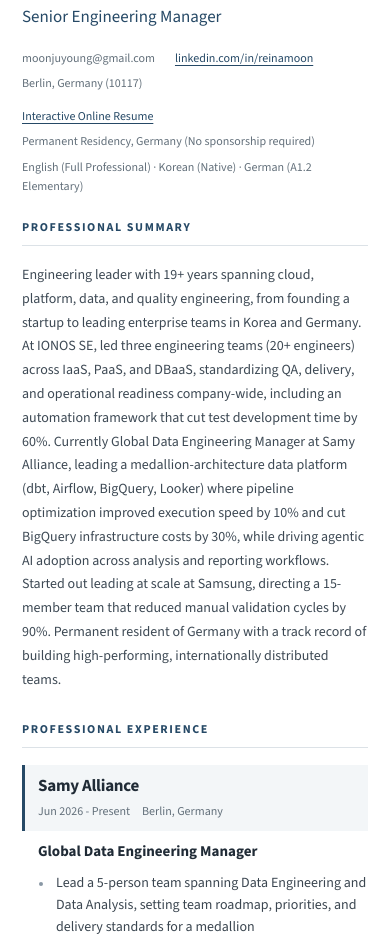
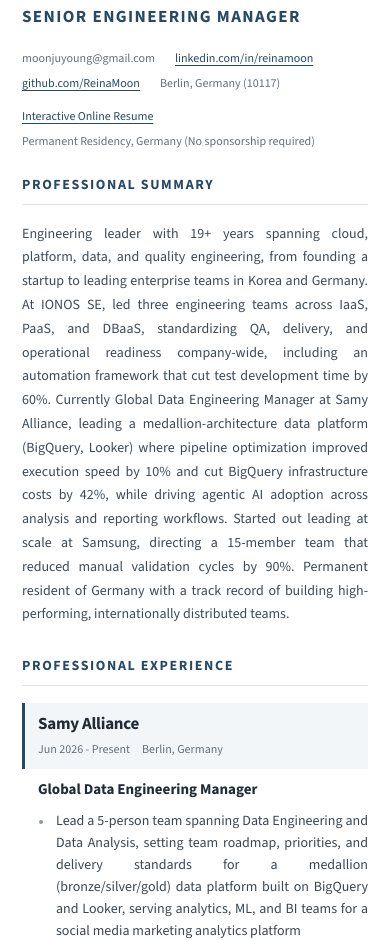
Before and after one commit to ReinaMoon/simpel_resume, a website: page index.html in a window 390 px wide. Shown: the part 176-1116 px from the top of the page. Drawn offline with nearby package versions, Linux system fonts and the light colour scheme.

Commit message:
Update resume header, Samy results, and typography
Remove phone number and languages from the header and add the GitHub link. Report the 42% BigQuery cost reduction, remove dbt and Airflow from the experience text, and drop IONOS headcount. Justify body text, enlarge section titles, uppercase the job title, and rebuild the PDF and preview image.

```diff
--- a/index.html
+++ b/index.html
@@ -110,8 +110,10 @@ a:focus-visible {
 .title {
   margin: 8px 0 18px;
   color: var(--accent);
-  font-size: 19px;
-  font-weight: 400;
+  font-size: 17px;
+  font-weight: 700;
+  letter-spacing: 1.4px;
+  text-transform: uppercase;
 }
 
 .contact-info {
@@ -130,8 +132,6 @@ a:focus-visible {
   height: 0;
 }
 
-.phone-contact { display: none; }
-
 .content { padding: 0 58px 44px; }
 
 .section { margin: 0 0 30px; }
@@ -142,7 +142,7 @@ a:focus-visible {
   padding-bottom: 9px;
   border-bottom: 1px solid var(--line);
   color: var(--accent);
-  font-size: 12px;
+  font-size: 14px;
   line-height: 1.4;
   font-weight: 700;
   letter-spacing: 1.6px;
@@ -151,6 +151,7 @@ a:focus-visible {
 
 .summary {
   margin: 0;
+  text-align: justify;
   color: #3d4954;
   font-size: 14px;
   line-height: 1.7;
@@ -230,6 +231,7 @@ a:focus-visible {
 }
 
 .achievements li {
+  text-align: justify;
   margin: 0 0 7px;
   padding-left: 3px;
   color: #3b4650;
@@ -417,17 +419,16 @@ a:focus-visible {
   .content { padding: 0; }
 
   .name { font-size: 27pt; }
-  .title { font-size: 14pt; margin-bottom: 12px; }
+  .title { font-size: 13pt; margin-bottom: 12px; }
 
   .contact-info { font-size: 8pt; }
-  .phone-contact { display: inline; }
 
   .section { margin-bottom: 21px; }
 
   .section-title {
     margin-bottom: 12px;
     padding-bottom: 6px;
-    font-size: 9pt;
+    font-size: 10.5pt;
     break-after: avoid;
   }
 
@@ -538,7 +539,10 @@ a:focus-visible {
          target="_blank" rel="noopener noreferrer">
         linkedin.com/in/reinamoon
       </a>
-      <span class="phone-contact">+49 176 4560 2223</span>
+      <a href="https://github.com/ReinaMoon"
+         target="_blank" rel="noopener noreferrer">
+        github.com/ReinaMoon
+      </a>
       <span>Berlin, Germany (10117)</span>
 
       <div class="contact-break"></div>
@@ -548,7 +552,6 @@ a:focus-visible {
         Interactive Online Resume
       </a>
       <span>Permanent Residency, Germany (No sponsorship required)</span>
-      <span>English (Full Professional) · Korean (Native) · German (A1.2 Elementary)</span>
     </div>
   </header>
 
@@ -556,7 +559,7 @@ a:focus-visible {
     <section class="section">
       <h2 class="section-title">Professional Summary</h2>
       <p class="summary">
-        Engineering leader with 19+ years spanning cloud, platform, data, and quality engineering, from founding a startup to leading enterprise teams in Korea and Germany. At IONOS SE, led three engineering teams (20+ engineers) across IaaS, PaaS, and DBaaS, standardizing QA, delivery, and operational readiness company-wide, including an automation framework that cut test development time by 60%. Currently Global Data Engineering Manager at Samy Alliance, leading a medallion-architecture data platform (dbt, Airflow, BigQuery, Looker) where pipeline optimization improved execution speed by 10% and cut BigQuery infrastructure costs by 30%, while driving agentic AI adoption across analysis and reporting workflows. Started out leading at scale at Samsung, directing a 15-member team that reduced manual validation cycles by 90%. Permanent resident of Germany with a track record of building high-performing, internationally distributed teams.
+        Engineering leader with 19+ years spanning cloud, platform, data, and quality engineering, from founding a startup to leading enterprise teams in Korea and Germany. At IONOS SE, led three engineering teams across IaaS, PaaS, and DBaaS, standardizing QA, delivery, and operational readiness company-wide, including an automation framework that cut test development time by 60%. Currently Global Data Engineering Manager at Samy Alliance, leading a medallion-architecture data platform (BigQuery, Looker) where pipeline optimization improved execution speed by 10% and cut BigQuery infrastructure costs by 42%, while driving agentic AI adoption across analysis and reporting workflows. Started out leading at scale at Samsung, directing a 15-member team that reduced manual validation cycles by 90%. Permanent resident of Germany with a track record of building high-performing, internationally distributed teams.
       </p>
     </section>
 
@@ -577,11 +580,11 @@ a:focus-visible {
         </div>
 
         <ul class="achievements">
-          <li>Lead a 5-person team spanning Data Engineering and Data Analysis, setting team roadmap, priorities, and delivery standards for a medallion (bronze/silver/gold) data platform built on dbt, Airflow, BigQuery, and Looker, serving analytics, ML, and BI teams for a social media marketing analytics platform</li>
+          <li>Lead a 5-person team spanning Data Engineering and Data Analysis, setting team roadmap, priorities, and delivery standards for a medallion (bronze/silver/gold) data platform built on BigQuery and Looker, serving analytics, ML, and BI teams for a social media marketing analytics platform</li>
           <li>Drive AI adoption within the team, designing and building agentic AI workflows that consume internal data-pipeline outputs to automate analysis, reporting, and decision support</li>
           <li>Establish internal engineering processes and documentation standards for pipeline development, code review, and data quality, bringing rigor from prior QA leadership into a fast-moving analytics environment</li>
           <li>Own team growth through hiring, onboarding, 1:1s, and performance conversations, coaching engineers and analysts toward greater ownership and technical depth</li>
-          <li>Optimized data pipelines end to end, improving execution speed by 10% and reducing BigQuery infrastructure costs by 30% through query, storage, and workflow efficiency gains</li>
+          <li>Optimized data pipelines end to end, improving execution speed by 10% and reducing BigQuery infrastructure costs by 42% through partitioning, clustering, and caching</li>
           <li>Partner with analytics, ML, and data science leadership to translate business requirements into a prioritized data platform roadmap, defining and launching multiple data products from concept to production</li>
           <li>Serve as the single point of contact for cross-functional stakeholders, aligning engineering delivery with business impact and leading transparent, metrics-based progress communication</li>
         </ul>
@@ -606,7 +609,7 @@ a:focus-visible {
 
             <h5 class="achievement-group">People &amp; Organization</h5>
             <ul class="achievements">
-              <li>Led three engineering teams totaling 20+ engineers, owning internal platforms and services supporting IaaS, PaaS, and DBaaS products, with full responsibility for delivery, runtime stability, and operational readiness</li>
+              <li>Led three engineering teams, owning internal platforms and services supporting IaaS, PaaS, and DBaaS products, with full responsibility for delivery, runtime stability, and operational readiness</li>
               <li>Built high-performing engineering team through strategic hiring, onboarding, and mentorship programs</li>
               <li>Conducted structured 1:1s and career development sessions, and implemented a performance review process with SMART goals to support growth and succession planning</li>
               <li>Defined quarterly OKRs and individual KPIs for each team, and led weekly alignment meetings and quarterly reviews to drive accountability, identify blockers, and promote outcome-oriented execution across teams</li>
```
Also changed, not shown: preview/preview.png, 1 other file.
